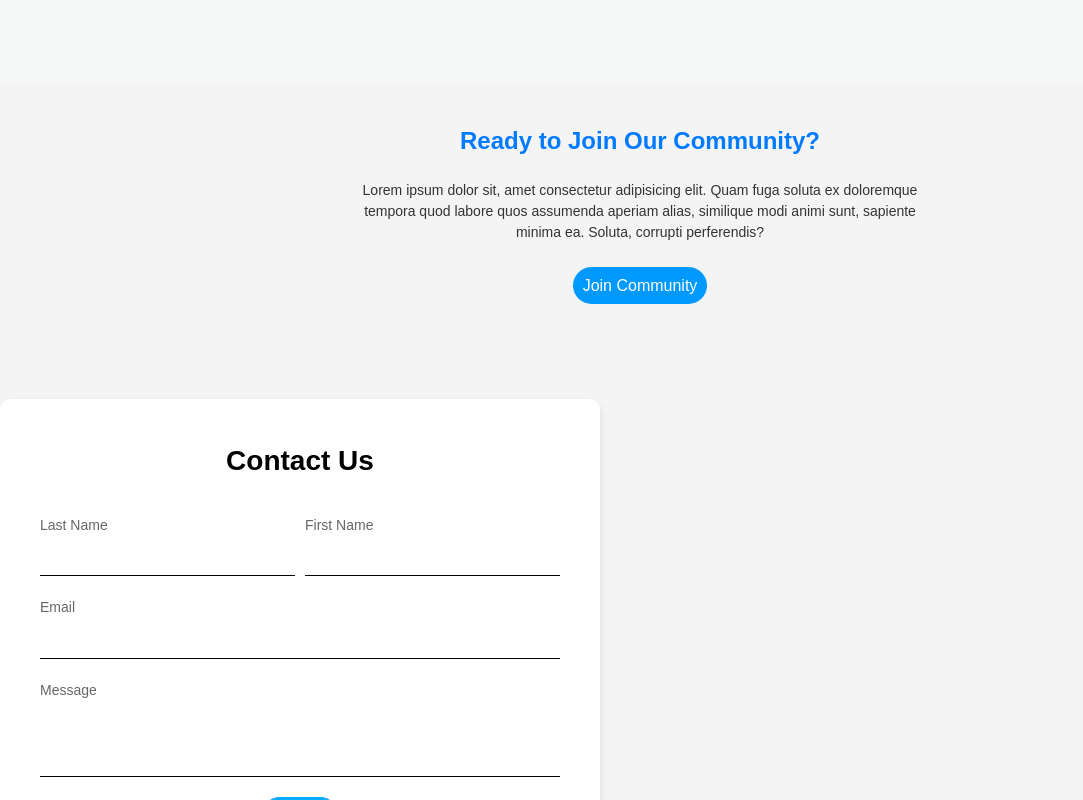
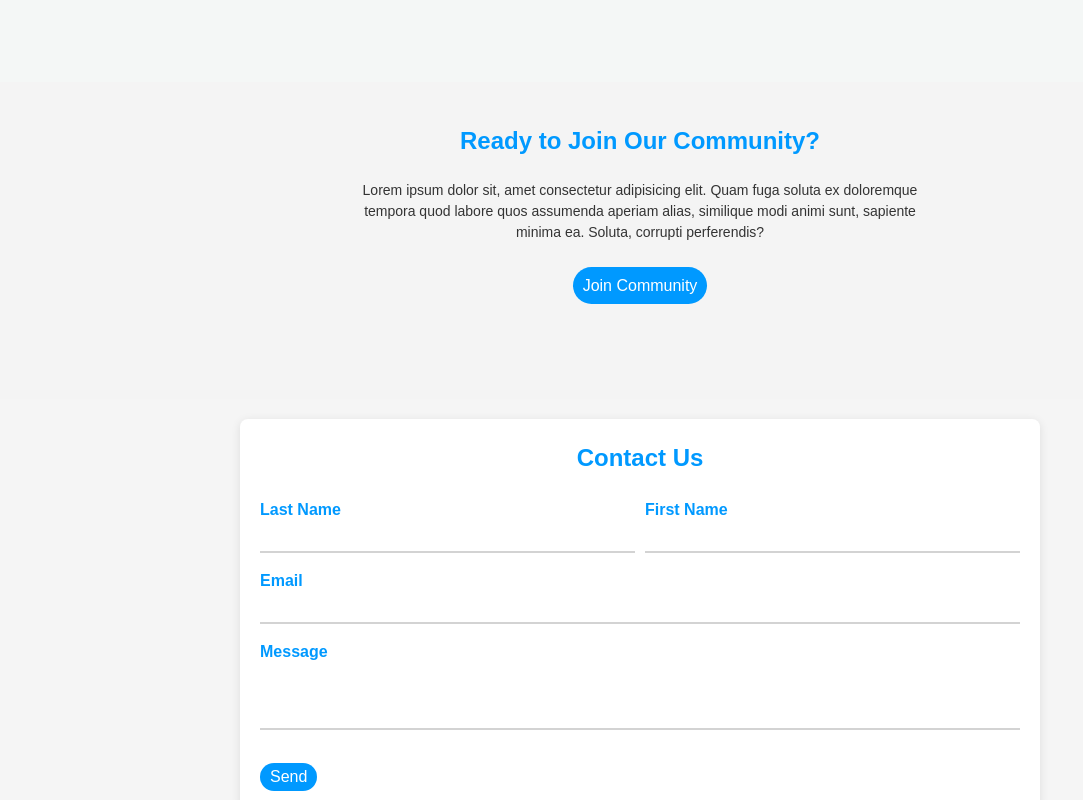
Before and after one commit to mbienaimee/Academy, a plain HTML site: page index.html in a window 1280 px wide. Shown: the part 2000-2800 px from the top of the page, without its empty margins (0-1083 px from the left). Drawn offline with Linux system fonts and the light colour scheme.

Commit message:
new sytles

```diff
--- a/style.css
+++ b/style.css
@@ -55,7 +55,7 @@ body {
 #signup-btn {
     padding: 10px 20px;
     background-color: #00aaff;
-    border-radius: 5px;
+    border-radius: 20px;
     color:white
     /*transition: background-color 0.3s ease;*/
 }
@@ -113,7 +113,7 @@ body {
     background-color: #00aaff;
     color: white;
     border: none;
-    border-radius: 5px;
+    border-radius: 20px;
     font-size: 16px;
     text-decoration: none;
     transition: background-color 0.3s ease;
@@ -151,7 +151,7 @@ body {
 
 .about-left img {
     min-width: 75%;
-    border-radius: 10px;
+    border-radius: 5px;
 }
 
 .about-right {
@@ -176,7 +176,7 @@ body {
     padding: 10px 20px;
     background-color: #00aaff;
     color: white;
-    border-radius: 5px;
+    border-radius: 20px;
     text-decoration: none;
     transition: background-color 0.3s ease;
 }
@@ -291,7 +291,7 @@ body {
     background-color: #00aaff;
     color: white;
     border: none;
-    border-radius: 5px;
+    border-radius: 20px;
     cursor: pointer;
     transition: background-color 0.3s ease;
     margin-top: auto; /* Push the button to the bottom */
@@ -323,40 +323,15 @@ body {
     background-color: #007acc;
 }
 
-.contact-us {
-    padding: 50px;
-    display: flex;
-    justify-content: center;
-    align-items: center;
-    background-color: #f9f9f9;
-    min-height: 100vh;
-}
 
-.contact-container {
-    width: 100%;
-    max-width: 600px;
-    background-color: white;
-    padding: 40px;
-    box-shadow: 0 4px 8px rgba(0, 0, 0, 0.1);
-    border-radius: 10px;
-}
 
-.contact-container h2 {
-    text-align: center;
-    font-size: 28px;
-    margin-bottom: 30px;
-}
 
-.contact-form {
-    display: flex;
-    flex-direction: column;
-    gap: 20px;
-}
 
-.form-row {
-    display: flex;
-    justify-content: space-between;
-}
+
+
+
+
+
 .join-community-section {
     text-align: center;
     padding: 40px 0;
@@ -364,7 +339,7 @@ body {
 
 h1 {
     font-size: 24px;
-    color: #007bff;
+    color:#0099ff;
     margin-bottom: 20px;
 }
 
@@ -401,32 +376,56 @@ h1 {
 
 }
 .join-button a:hover{
-    background-color: #007acc;
+    background-color:#007bff;
 }
 
+#contact-us {
+    background-color: whitesmoke;
+    padding: 20px;
+}
 
+.contact-container {
+    max-width: 800px;
+    margin: auto;
+    padding: 20px;
+    border-radius: 8px;
+    box-shadow: 0 2px 10px rgba(0, 0, 0, 0.1);
+    background-color: white;
+}
 
+h2 {
+    color: #0099ff;
+    text-align: center;
+    margin-bottom: 20px;
+}
 
-.form-group,
-.form-group-full {
-    flex: 1;
+.contact-form {
     display: flex;
     flex-direction: column;
-    position: relative;
-    margin-right: 10px;
 }
 
-.form-group-full {
-    margin-right: 0;
+.form-row {
+    display: flex;
+    justify-content: space-between;
+    margin-bottom: 15px;
+}
+
+.form-group {
+    flex: 1;
+    margin-right: 10px;
 }
 
 .form-group:last-child {
     margin-right: 0;
 }
 
+.form-group-full {
+    margin-bottom: 15px;
+}
+
 label {
-    font-size: 14px;
-    color: #666;
+    font-weight: bold;
+    color: #0099ff;
     margin-bottom: 5px;
 }
 
@@ -434,42 +433,58 @@ input[type="text"],
 input[type="email"],
 textarea {
     border: none;
-    border-bottom: 1px solid #000;
-    padding: 8px 0;
+    border-bottom: 2px solid lightgray;
+    padding: 5px;
     font-size: 16px;
     outline: none;
-    background-color: transparent;
     width: 100%;
+    transition: border-color 0.3s;
+}
+
+input[type="text"]:focus,
+input[type="email"]:focus,
+textarea:focus {
+    border-bottom-color: #0099ff;
 }
 
 textarea {
-    border-bottom: 1px solid #000;
+    border-bottom: 2px solid lightgray;
     resize: none;
 }
 
-input:focus,
-textarea:focus {
-    border-color: #00aaff;
+button {
+    background-color: #0099ff;
+    color: white;
+    border: none;
+    padding-top:5px;
+    padding-bottom:5px;
+    padding-left:10px;
+    padding-right: 10px;
+    border-radius:55px;
+    cursor: pointer;
+    font-size: 16px;
+    margin-top: 10px;
 }
 
-.form-group-submit {
-    text-align: center;
+button:hover {
+    background-color: #0099ff;
 }
 
-button[type="submit"] {
-    padding: 10px 20px;
-    background-color: #00aaff;
-    color: white;
-    border: none;
-    border-radius: 25px;
-    font-size: 16px;
-    cursor: pointer;
-    transition: background-color 0.3s ease;
+@media (max-width: 600px) {
+    .form-row {
+        flex-direction: column;
+    }
+
+    .form-group {
+        margin-right: 0;
+        margin-bottom: 10px;
+    }
 }
 
-button[type="submit"]:hover {
-    background-color: #007acc;
-}
+
+
+
+
 
 /* Footer */
 footer {
```
